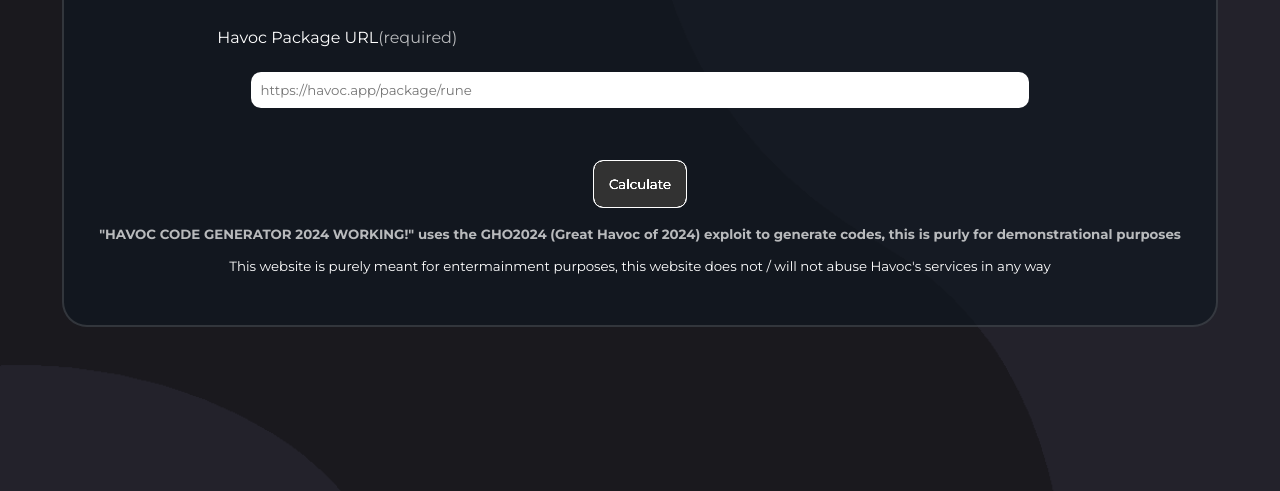
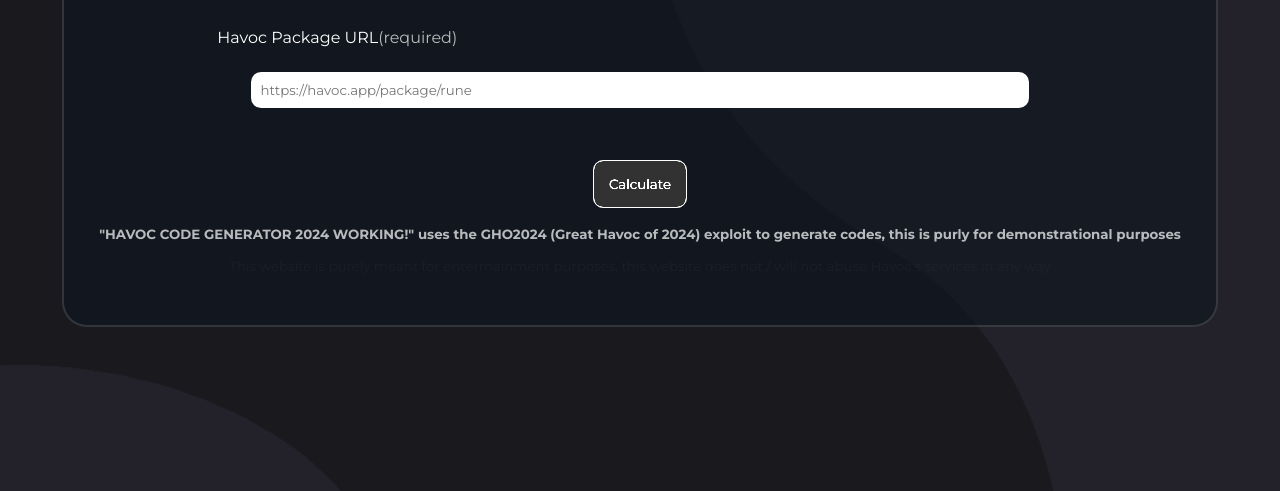
Before and after one commit to RisingGlitch/GIR-Xp-calculator-, a plain HTML site: page generator.html in a window 1280 px wide. Shown: the part 309-800 px from the top of the page. Drawn offline with nearby package versions, Linux system fonts and the light colour scheme.

Commit message:
Update style.css

```diff
--- a/style.css
+++ b/style.css
@@ -17,6 +17,10 @@
     font-family: "Montserrat", sans-serif;
     font-optical-sizing: auto;
     font-style: normal;
+}
+
+#info {
+    opacity: 0.03;
 }
 
 #page {
```
